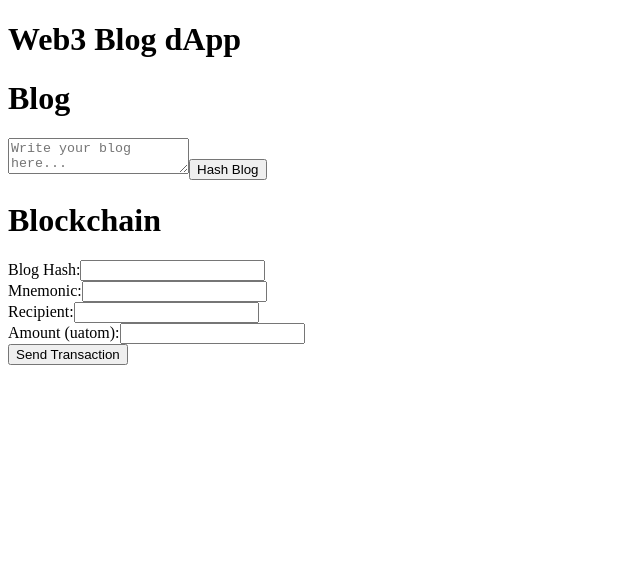
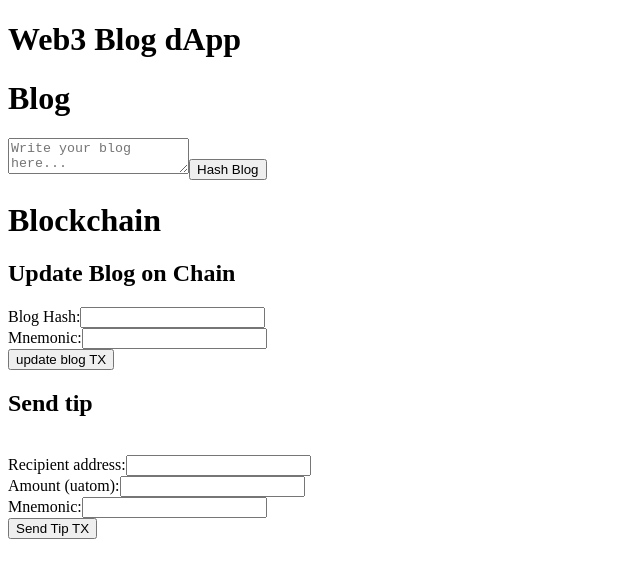
Before and after one commit to Ranci-18/web3-blog, a React app: page / in a window 1280 px wide. Shown: the top 578 px of the page, without its empty margins (0-640 px from the left). Built offline with nearby package versions, Linux system fonts and the light colour scheme.

Commit message:
update the blockchain logic

```diff
--- a/package.json
+++ b/package.json
@@ -14,6 +14,7 @@
   "dependencies": {
     "@cosmjs/proto-signing": "^0.32.4",
     "@cosmjs/stargate": "^0.32.4",
+    "crypto-js": "^4.2.0",
     "dotenv": "^16.4.5",
     "html-webpack-plugin": "^5.6.0",
     "react": "^18.3.1",
@@ -21,6 +22,7 @@
     "typescript": "^5.6.2"
   },
   "devDependencies": {
+    "@types/crypto-js": "^4.2.2",
     "@types/node": "^22.5.5",
     "@types/react": "^18.3.7",
     "@types/react-dom": "^18.3.0",
--- a/src/Blockchain.tsx
+++ b/src/Blockchain.tsx
@@ -31,8 +31,36 @@ const Blockchain: React.FC = () => {
         return client;
     }
     */
-    // function to create a signing client and send a transaction
-    async function createWalletandSendTx() {
+    // function to update the blog on the blockchain
+    async function updateBlogOnChain() {
+        const currentWallet = await createWalletIfNeeded(); // to ensure the walet is created
+        // const blockchainClient = await connectToBlockchain(); // to ensure the client is connected
+        const client = await SigningStargateClient.connectWithSigner(rpcUrl, currentWallet);
+        const account = (await currentWallet!.getAccounts())[0];
+        console.log("Account address:", account.address);
+
+        // define transaction details dynamically
+        const amount = coins(0, "uatom");
+        const fee = {
+            amount: coins(200, "uatom"),
+            gas: "180000",
+        }
+        const memo = `Blog reference: ${blogHash}`;
+
+        // update blog transaction
+        try {
+            const result = await client.sendTokens(account.address, account.address, amount, fee, memo);
+            console.log("Transaction sent:", result);
+        } catch (error) {
+            console.error("Error sending transaction:", error);
+        } finally {
+            client.disconnect();
+        }
+
+    }
+
+    // function to send tips to the blog author
+    async function sendTips() {
         const currentWallet = await createWalletIfNeeded(); // to ensure the walet is created
         // const blockchainClient = await connectToBlockchain(); // to ensure the client is connected
         const client = await SigningStargateClient.connectWithSigner(rpcUrl, currentWallet);
@@ -45,9 +73,9 @@ const Blockchain: React.FC = () => {
             amount: coins(200, "uatom"),
             gas: "180000",
         }
-        const memo = `Blog reference: ${blogHash}`;
+        const memo = `Tip to: ${recipient}`;
 
-        // send transaction
+        // send tip transaction
         try {
             const result = await client.sendTokens(account.address, recipient, amount, fee, memo);
             console.log("Transaction sent:", result);
@@ -62,13 +90,20 @@ const Blockchain: React.FC = () => {
     // function to handle form submission
     const handleSubmit = async (e: React.FormEvent) => {
         e.preventDefault();
-        await createWalletandSendTx();
+        await updateBlogOnChain();
+    }
+
+    // function to handle sending tips
+    const handleSendTips = async (e: React.FormEvent) => {
+        e.preventDefault();
+        await sendTips();
     }
 
     return (
         <div>
             <h1>Blockchain</h1>
             <form onSubmit={handleSubmit}>
+                <h2>Update Blog on Chain</h2>
                 <label htmlFor="">
                     Blog Hash:
                     <input
@@ -89,8 +124,15 @@ const Blockchain: React.FC = () => {
                     />
                 </label>
                 <br />
+                <button type="submit">update blog TX</button>
+            </form>
+
+            {/* form to send tips */}
+            <form onSubmit={handleSendTips}>
+                <h2>Send tip</h2>
+                <br />
                 <label htmlFor="">
-                    Recipient:
+                    Recipient address:
                     <input
                         type="text"
                         value={recipient}
@@ -109,7 +151,17 @@ const Blockchain: React.FC = () => {
                     />
                 </label>
                 <br />
-                <button type="submit">Send Transaction</button>
+                <label htmlFor="">
+                    Mnemonic:
+                    <input
+                        type="text"
+                        value={mnemonic}
+                        onChange={(e) => setMnemonic(e.target.value)}
+                        required
+                    />
+                </label>
+                <br />
+                <button type="submit">Send Tip TX</button>
             </form>
         </div>
     );
--- a/src/Blog.tsx
+++ b/src/Blog.tsx
@@ -1,4 +1,4 @@
-import { createHash } from "crypto";
+import SHA256 from "crypto-js/sha256";
 import React, { useState } from "react";
 
 const Blog: React.FC = () => {
@@ -12,7 +12,7 @@ const Blog: React.FC = () => {
 
     const generateHash = async () => {
         setLoading(true);
-        const hash = createHash("sha256").update(blog).digest("hex");
+        const hash = SHA256(blog).toString();
         setHash(hash);
         setLoading(false);
     }
--- a/webpack.config.js
+++ b/webpack.config.js
@@ -26,6 +26,9 @@ module.exports = {
     },
     resolve: {
         extensions: ['.tsx', '.ts', '.js'],
+        fallback: {
+            "crypto": false,
+        }
     },
     plugins: [
         new HtmlWebpackPlugin({
```
Also changed, not shown: 1 other file (tests, documents, lock files or other folders).
